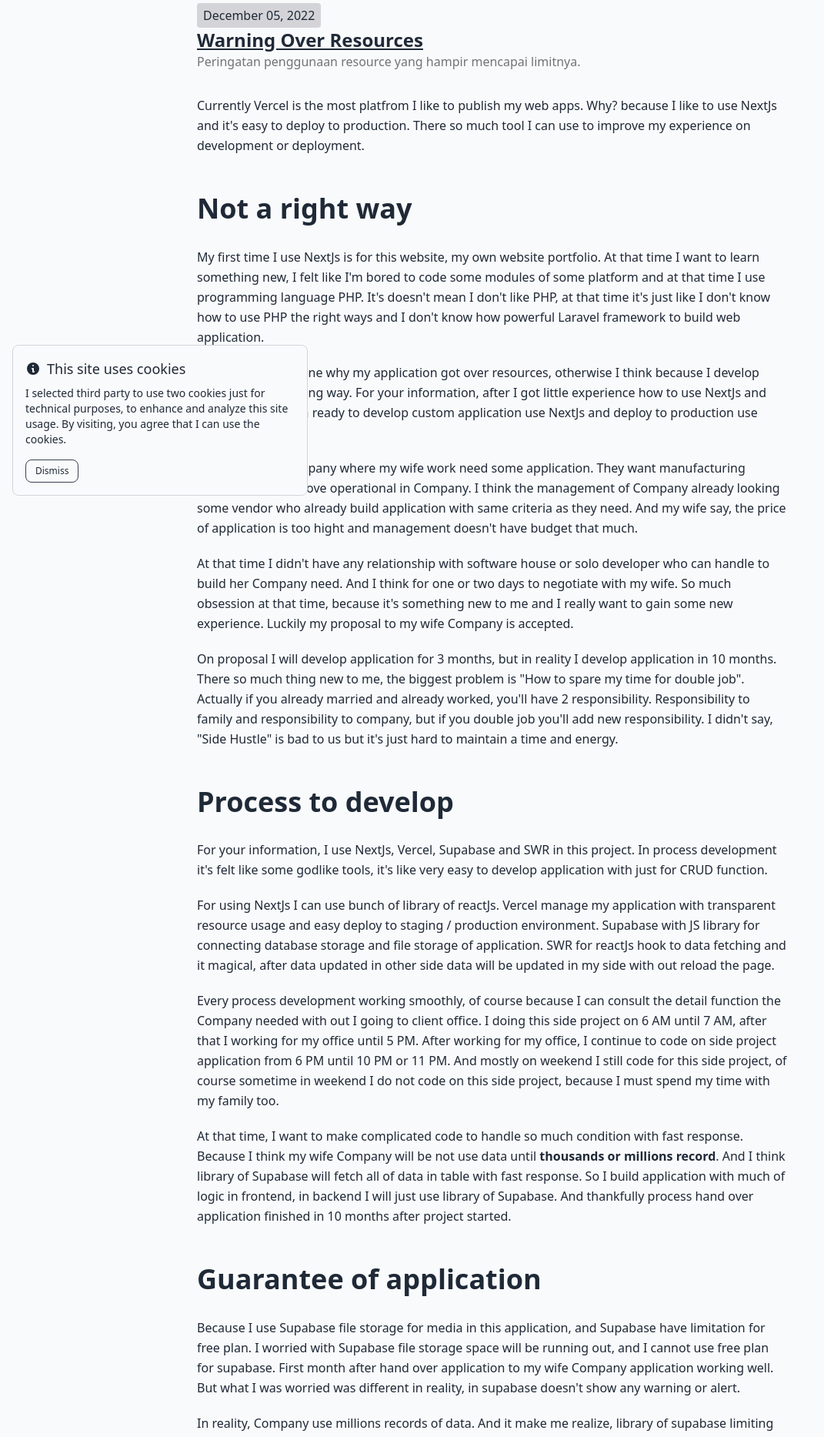
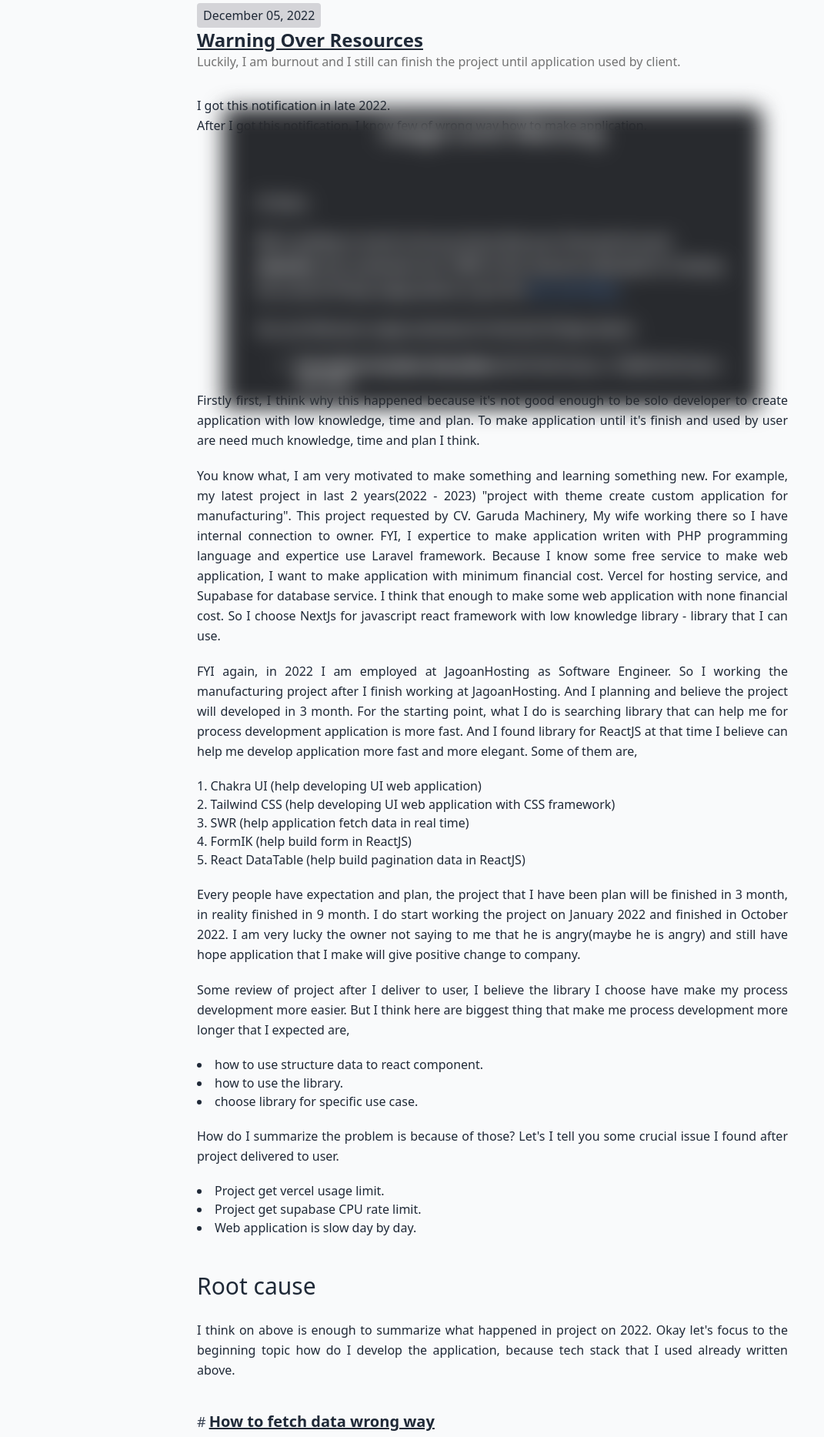
Before and after one commit to okumaru/profile-v3, a Next.js app: page /blog/warning-over-resources in a window 1280 px wide. Shown: the part 140-2007 px from the top of the page at 77% size, without its empty margins (0-1071 px from the left). Built offline with nearby package versions, Linux system fonts and the light colour scheme.

Commit message:
update post

```diff
--- a/components/layouts/post-layout.tsx
+++ b/components/layouts/post-layout.tsx
@@ -1,35 +1,40 @@
-import React, { ReactNode } from "react";
-import Head from "next/head";
-import Header from "../headers/header";
-import Footer from "../footers/footer";
+import React, { ReactNode } from 'react';
+import Head from 'next/head';
+import Header from '../headers/header';
+import Footer from '../footers/footer';
 
 interface Props {
   meta: {
-    title: string,
-    publishedOn: string,
-    slug?: string,
-  },
-  children?: ReactNode
-  // any props that come into the component
+    title: string;
+    publishedOn: string;
+    slug?: string;
+  };
+  children?: ReactNode;
 }
 
-export default function PostLayout({meta, children }: Props) {
-  return <div className="max-w-3xl m-4 md:mx-auto lg:my-8">
+export default function PostLayout({ meta, children }: Props) {
+  return (
+    <div className="max-w-3xl m-4 md:mx-auto lg:my-8">
       <Head>
-      <title>{process.env.PAGE_NAME ?? 'Okumaru'} - {meta.title}</title>
+        <title>{`${process.env.PAGE_NAME ?? 'Okumaru'} - ${meta.title}`}</title>
         <meta property="og:title" content={meta.title} key="title" />
       </Head>
       <Header />
       <div>
         <div className="mb-8">
-        <span className="inline-block bg-zinc-300 dark:bg-zinc-700 py-1 px-2 rounded">{meta.publishedOn}</span>
-        <h1 className="text-2xl font-semibold underline underline-offset-2">{meta.title}</h1>
-        { meta.slug && <p className="text-base p-summary text-neutral-500">{meta.slug}</p> }
+          <span className="inline-block bg-zinc-300 dark:bg-zinc-700 py-1 px-2 rounded">
+            {meta.publishedOn}
+          </span>
+          <h1 className="text-2xl font-semibold underline underline-offset-2">
+            {meta.title}
+          </h1>
+          {meta.slug && (
+            <p className="text-base p-summary text-neutral-500">{meta.slug}</p>
+          )}
         </div>
-      <div>
-        {children}
-      </div>
+        <div>{children}</div>
       </div>
       <Footer />
-  </div>;
+    </div>
+  );
 }
--- a/components/mdx/list/list.tsx
+++ b/components/mdx/list/list.tsx
@@ -1,20 +1,16 @@
 // import type Props from "../interface-props";
 // import style from './List.module.css'
-import React, { ReactNode } from "react";
+import React, { ReactNode } from 'react';
 
 export default interface Props {
-  children?: ReactNode
+  children?: ReactNode;
   // any props that come into the component
 }
 
 export const OrderedList = ({ children }: Props) => (
-  <ol className="list-decimal list-inside">
-    {children}
-  </ol>
-)
+  <ol className="list-decimal list-inside mb-5">{children}</ol>
+);
 
 export const UnorderedList = ({ children }: Props) => (
-  <ul className="list-disc list-inside">
-    {children}
-  </ul>
-)
+  <ul className="list-disc list-inside mb-5">{children}</ul>
+);
--- a/components/mdx/paragraph/paragraph.tsx
+++ b/components/mdx/paragraph/paragraph.tsx
@@ -1,8 +1,8 @@
-import type Props from "../interface-props";
-import style from "./paragraph.module.css";
+import type Props from '../interface-props';
+import style from './paragraph.module.css';
 
 export const Paragraph = ({ children }: Props) => (
   <>
-    <p className="mb-5 leading-relaxed">{children}</p>
+    <p className="mb-5 leading-relaxed text-justify">{children}</p>
   </>
 );
--- a/pages/_document.tsx
+++ b/pages/_document.tsx
@@ -1,6 +1,6 @@
-import { Html, Head, Main, NextScript } from 'next/document'
-import Script from 'next/script'
-import CookieAlert from "../components/cookies-alert"
+import { Html, Head, Main, NextScript } from 'next/document';
+import Script from 'next/script';
+import CookieAlert from '../components/cookies-alert';
 
 export default function Document() {
   return (
@@ -21,7 +21,7 @@
             gtag('config', '${process.env.G_TAG_ID}');
           `}
         </Script>
-        <Script id="cookies-alert" strategy="afterInteractive">
+        {/* <Script id="cookies-alert" strategy="afterInteractive">
           {`
 
             const cookiesAlertBtn = document.getElementById('cookies-alert-btn');
@@ -40,13 +40,13 @@
             });
 
           `}
-        </Script>
+        </Script> */}
       </Head>
-      <body className='relative'>
+      <body className="relative">
         <Main />
         <NextScript />
-        <CookieAlert />
+        {/* <CookieAlert /> */}
       </body>
     </Html>
-  )
+  );
 }
--- a/pages/blog/warning-over-resources.mdx
+++ b/pages/blog/warning-over-resources.mdx
@@ -1,86 +1,18 @@
-import PostLayout from '@/components/layouts/post-layout'
+import PostLayout from '@/components/layouts/post-layout';
 
 export const meta = {
   author: 'Andhika',
   link: 'warning-over-resources',
   title: 'Warning Over Resources',
-  slug: 'Peringatan penggunaan resource yang hampir mencapai limitnya.',
+  slug: 'Luckily, I am burnout and I still can finish the project until application used by client.',
   isPublished: true,
   publishedOn: 'December 05, 2022',
   publishedDate: '2022/12/05',
-  category: 'Vercel, Resources, BackEnd'
-}
+  category: 'Vercel, Supabase, Resources',
+};
 
-Currently Vercel is the most platfrom I like to publish my web apps.
-Why? because I like to use NextJs and it's easy to deploy to production.
-There so much tool I can use to improve my experience on development or deployment.
-
-# Not a right way
-
-My first time I use NextJs is for this website, my own website portfolio.
-At that time I want to learn something new,
-I felt like I'm bored to code some modules of some platform and at that time I use programming language PHP.
-It's doesn't mean I don't like PHP,
-at that time it's just like I don't know how to use PHP the right ways
-and I don't know how powerful Laravel framework to build web application.
-
-I didn't blame enyone why my application got over resources,
-otherwise I think because I develop application the wrong way.
-For your information, after I got little experience how to use NextJs and Vercel.
-I felt like I'm ready to develop custom application use NextJs and deploy to production use Vercel.
-
-Coincidentally Company where my wife work need some application.
-They want manufacturing application to improve operational in Company.
-I think the management of Company already looking some vendor who already build application with same criteria as they need.
-And my wife say, the price of application is too hight and management doesn't have budget that much.
-
-At that time I didn't have any relationship with software house or solo developer who can handle to build her Company need.
-And I think for one or two days to negotiate with my wife.
-So much obsession at that time,
-because it's something new to me and I really want to gain some new experience.
-Luckily my proposal to my wife Company is accepted.
-
-On proposal I will develop application for 3 months, but in reality I develop application in 10 months.
-There so much thing new to me, the biggest problem is "How to spare my time for double job".
-Actually if you already married and already worked, you'll have 2 responsibility.
-Responsibility to family and responsibility to company, but if you double job you'll add new responsibility.
-I didn't say, "Side Hustle" is bad to us but it's just hard to maintain a time and energy.
-
-# Process to develop
-
-For your information, I use NextJs, Vercel, Supabase and SWR in this project.
-In process development it's felt like some godlike tools,
-it's like very easy to develop application with just for CRUD function.
-
-For using NextJs I can use bunch of library of reactJs.
-Vercel manage my application with transparent resource usage and easy deploy to staging / production environment.
-Supabase with JS library for connecting database storage and file storage of application.
-SWR for reactJs hook to data fetching and it magical, after data updated in other side data will be updated in my side with out reload the page.
-
-Every process development working smoothly, of course because I can consult the detail function the Company needed with out I going to client office.
-I doing this side project on 6 AM until 7 AM, after that I working for my office until 5 PM.
-After working for my office, I continue to code on side project application from 6 PM until 10 PM or 11 PM.
-And mostly on weekend I still code for this side project,
-of course sometime in weekend I do not code on this side project, because I must spend my time with my family too.
-
-At that time, I want to make complicated code to handle so much condition with fast response.
-Because I think my wife Company will be not use data until **thousands or millions record**.
-And I think library of Supabase will fetch all of data in table with fast response.
-So I build application with much of logic in frontend, in backend I will just use library of Supabase.
-And thankfully process hand over application finished in 10 months after project started.
-
-# Guarantee of application
-
-Because I use Supabase file storage for media in this application, and Supabase have limitation for free plan.
-I worried with Supabase file storage space will be running out, and I cannot use free plan for supabase.
-First month after hand over application to my wife Company application working well.
-But what I was worried was different in reality, in supabase doesn't show any warning or alert.
-
-In reality, Company use millions records of data.
-And it make me realize, library of supabase limiting fetch data to 1000 records.
-It's make me need to change how to fetch data from limited 1000 records to all records.
-And what happen is, Vercel detected big execute time, bandwidth in API of NextJs.
-And they send me email about "Usage Limit Warning".
+I got this notification in late 2022.
+After I got this notification, I know few of wrong way how to make application.
 
 <ImageBlur
   alt="chris-curry"
@@ -89,38 +21,115 @@
   height="500"
 />
 
-<ImageBlur
-  alt="chris-curry"
-  src="/graph-resource.png"
-  width="500"
-  height="500"
-/>
+Firstly first, I think why this happened because it's not good enough to be solo developer to create application with low knowledge,
+time and plan. To make application until it's finish and used by user are need much knowledge, time and plan I think.
 
-<ImageBlur
-  alt="chris-curry"
-  src="/vercel-execute-time.png"
-  width="500"
-  height="500"
-/>
+You know what, I am very motivated to make something and learning something new. For example, my latest project in last 2 years(2022 - 2023) "project with theme create custom application for manufacturing". This project requested by CV. Garuda Machinery, My wife working there so I have internal connection to owner. FYI, I expertice to make application writen with PHP programming language and expertice use Laravel framework. Because I know some free service to make web application, I want to make application with minimum financial cost. Vercel for hosting service, and Supabase for database service. I think that enough to make some web application with none financial cost. So I choose NextJs for javascript react framework with low knowledge library - library that I can use.
 
-# Temporary solution
+FYI again, in 2022 I am employed at JagoanHosting as Software Engineer. So I working the manufacturing project after I finish working at JagoanHosting. And I planning and believe the project will developed in 3 month. For the starting point, what I do is searching library that can help me for process development application is more fast. And I found library for ReactJS at that time I believe can help me develop application more fast and more elegant. Some of them are,
 
-Honestly I don't have any budget for upgrading to Vercel paid membership.
-So I move application from Vercel to VPS in Indonesia, I have VPS cheapest and luckily application can running in this VPS.
-And I make announcement to the Company to move application to other domain, so they can access application to VPS.
+1. Chakra UI (help developing UI web application)
+2. Tailwind CSS (help developing UI web application with CSS framework)
+3. SWR (help application fetch data in real time)
+4. FormIK (help build form in ReactJS)
+5. React DataTable (help build pagination data in ReactJS)
 
-Of course there some issue after moving application to server in Indonesia.
-Application more slower, and sometime not accessible.
-To solve the problem I decided to use CDN and problem application slow is solved.
+Every people have expectation and plan, the project that I have been plan will be finished in 3 month, in reality finished in 9 month. I do start working the project on January 2022 and finished in October 2022. I am very lucky the owner not saying to me that he is angry(maybe he is angry) and still have hope application that I make will give positive change to company.
 
-# Permanent solution
+Some review of project after I deliver to user, I believe the library I choose have make my process development more easier. But I think here are biggest thing that make me process development more longer that I expected are,
 
-My top priority is to refactoring fetch data because on current situation fetch data will return all records of data.
-I'll change fetch data to paging algorithm and searchable data.
-I'll refactoring how to use SWR, it's look like I didn't use SWR and API the right way.
-Because logic of paging and search I put to SWR only, I do not put to API.
+- how to use structure data to react component.
+- how to use the library.
+- choose library for specific use case.
 
-I hope refactoring code will be working well.
-So I can share to anyone about this little experience next time.
+How do I summarize the problem is because of those?
+Let's I tell you some crucial issue I found after project delivered to user.
 
-export default ({ children }) => <PostLayout meta={meta}>{children}</PostLayout>
+- Project get vercel usage limit.
+- Project get supabase CPU rate limit.
+- Web application is slow day by day.
+
+## Root cause
+
+I think on above is enough to summarize what happened in project on 2022. Okay let's focus to the beginning topic how do I develop the application, because tech stack that I used already written above.
+
+#### How to fetch data wrong way
+
+FYI I am so impressed by how SWR to fetch data in real time. And in the first time I use supabase, I didn't know supabase limit fetch data to 1000 row, and to fetching data to supabase so much fast. So I more amazed by those 2 library to be combined. After that, because I use sql for data storage I continue to build data relational in nextJS.
+
+You know what happened after application used in one month? there some table have row more than 1000. After know that issue, I decide to make pagination but to preparing solution is not easy.
+
+- To prepare pagination is cost time, maybe cost 3 hour for first repairing datatable, after that maybe cost 1-2 for other datatable.
+- Not sure it's bug or not, but I found pagination of library datatable not working if data splited in API. so on last development I put all data to datatable and datatable automated generate pagination.
+
+So fast solution on that problem is, API refactcing all data to supabase use looping. I know it's easy solution but hight cost server process and database process.
+
+And as I predicted, I doesn't have time to change API data fatching from fetch all data to paginating fetch data. So that is why I got notification from vercel and supabase.
+
+#### How action not implemented in component
+
+Action that I mean is CRUD request. I think if I put action to each component, there will be much request to API. And cost of request will be so much, so I decided to set CRUD request to main page not on component.
+
+this problem is not related to crucial issue that I wrote above. But I think if I put some of CRUD request to main page, if page one and other use same component, I will write same code from page one and other page.
+
+## Make it right
+
+You know what? I feel so wrong. I do make not optimal application, and not fully can be used. In June 2023 I collect courage to rebuild application. I make little talk to the owner and give proposal to rebuild application. Proposal not fully accepted, but in July 2023 I try to start early to rebuild application.
+
+#### Prepare backend
+
+This time I want to rebuild application with out vercel and supabase. I well know if I use same stack same problem will showing again. So I just well know about express JS and prisma JS in 2 years. I just using 3 or 5 time before and not consistent. And I almost forget how to use express JS and prisma JS.
+
+So I decided to make backend application with stack
+
+- Typescript
+- Express JS
+- Prisma JS
+- MariaDB
+
+I think this backend not yet need Child/Forked processes because I think they not yet need scale up this backend application. So I decided use Typescript and some Depedency Injection for Router and Controller on Express JS.
+
+For Prisma JS and MariaDB, I still use relational database because I think this application not yet use event driven architecture. And I think Laravel eloquent ORM and database migration are amazing tools for managing model and database, But with Typescript and Prisma JS are more amazing for relational database.
+
+I develop backend application with beta version from 4 July 2023 until 28 July 2023. Because I know that there will be some change from beta to release version. Some change from beta to release version because there will be new request change from owner or some change that I forgot logic from previous application.
+
+The hardest part of preparing this backend application are develop skeleton and migrating data from supabase to mariaDB. But after setup skeleton has done, It'll be easier to write route and CRUL logic on controller. Why migrating database to mariaDB is hard because there transaction that operator write is in database and excel. And of course because data in excel and database not same and different format, so I still planning to make fitur to compare data in database with excel.
+
+#### Prepare frontend
+
+Frontend application is more complicated than backend application for me. Because some much to handle in frontend, for example are responsive web view or how to make component reusable.
+
+So tech stack that I use for this fronend application
+
+- Typescript
+- NextJS 13 (with app directory)
+- Tailwind CSS
+- Shadcn UI
+- Zod (library to validate form schema)
+- Lucide (library to provide icon)
+- Recharts
+
+The biggest difference is in Shadcn UI and Chakra UI. I think comparison from Shadcn UI and Chakra UI is about total component that we can use. Shadcn UI developed from Radix UI so most of documentation referenced to Radix UI.
+
+If you have question is why I need to recreate frontend too? root cause problem is on backend application, isn't it?
+
+the answer are
+
+- I think I make wrong way to make component in previous development, I think code of frontend will 70% rewriten so why does not make new?
+- Some library not yet supported in newest condition, and Shadcn UI provided the solution.
+
+Because the owner not yet give the answer is it the project continue develop or not, I just preparing repository and skeleton of frontend application after finish develop backend application. Owner answer on early September 2023 and I do start developing frontend application from 9 September 2023 until 17 October 2023.
+
+The difference with last and current frontend application is to develop component, I put CRUD request in each component so component will just imported and used, but with resk request to API will be much. I think that is a right way to develop component, but I still have some work left. Because I think I still put component in difference location.
+
+#### Finally
+
+I am very burnout in early week October 2023, I want to give up to developing application. And I cannot concentrate because my all brother and sister at Gaza, Palestine. At the day tear down and the night nightmare showing. I am with you my brother and sister. But what am I? I just can pray for your savety, your heath and your jannah.
+
+I think that what I can share to all of you. I hope you didn't and will not get same problem. Maybe I will update this blog to share more detail about previous and current development.
+
+Cheers up.
+
+export default ({ children }) => (
+  <PostLayout meta={meta}>{children}</PostLayout>
+);
```
Also changed, not shown: pages/_app.tsx (+10 -10 lines), 1 other file (tests, documents, lock files or other folders). Lines whose indentation alone changed are shown as unchanged.
